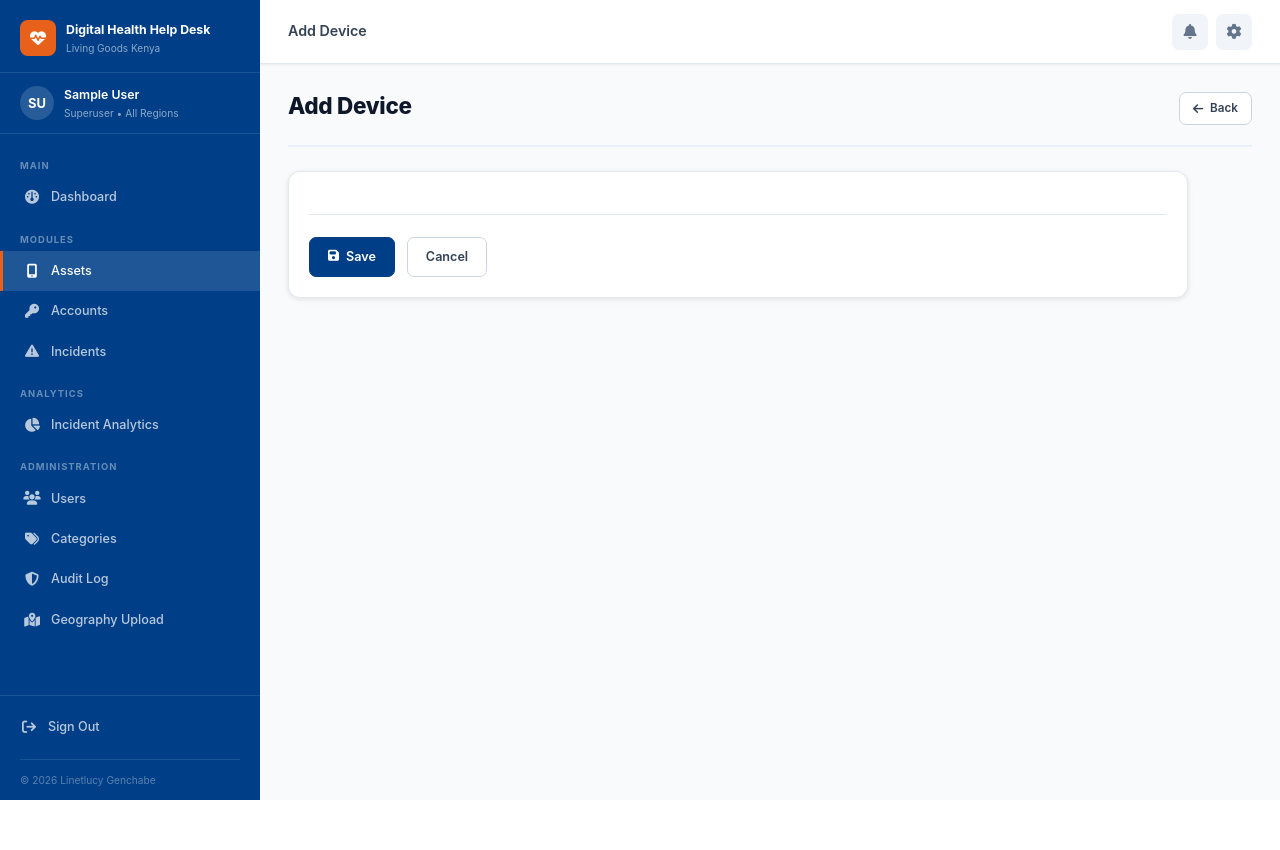
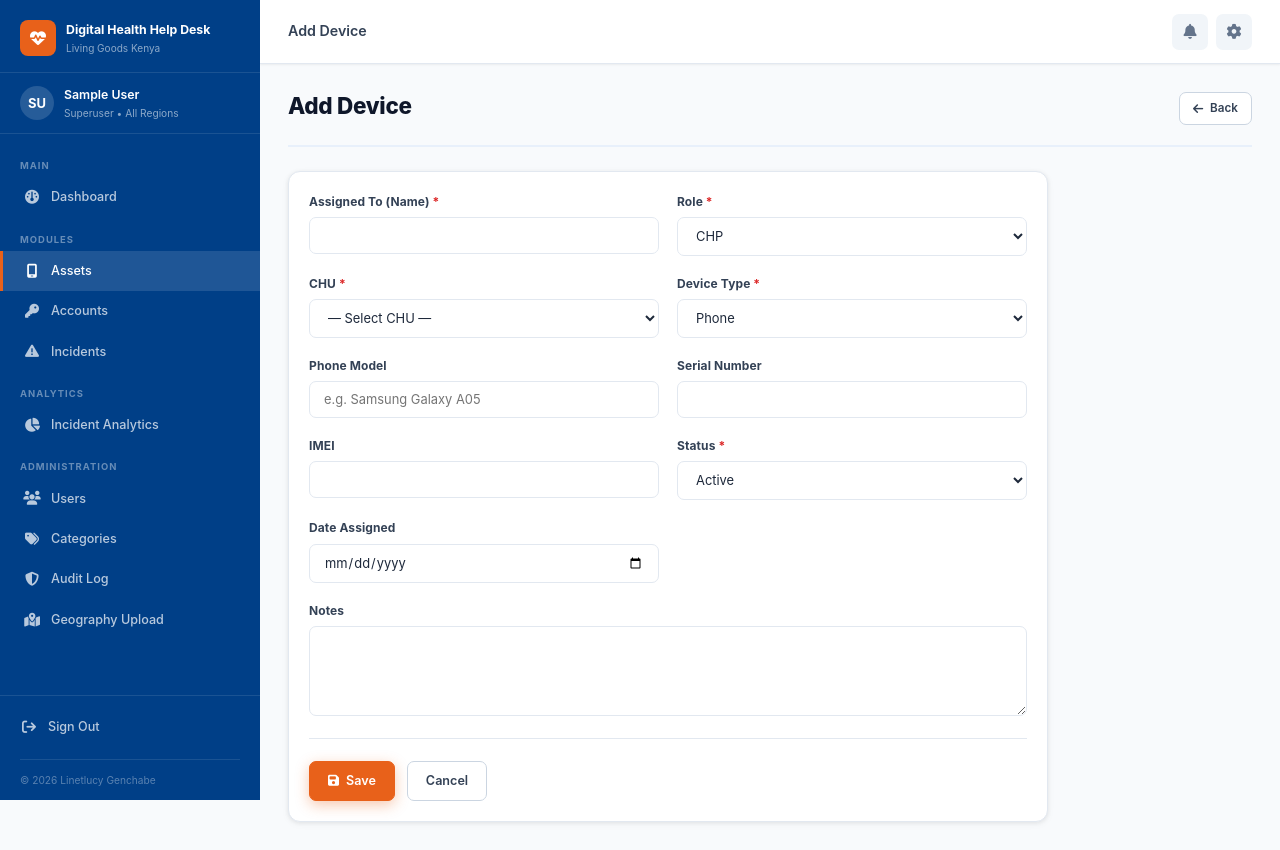
Before and after one commit to linetlucy-genchabe/DH-HelpDesk, a Django app: page /assets/create/ in a window 1280 px wide. Before the commit the page ends 800 px from the top, so only its background shows below. Run offline with Django 5.2, Linux system fonts and the light colour scheme; a user stored in the database is signed in; data comes from the database, SQL or seed files in the repository; tables that the repository leaves empty hold one stand-in row (values such as "Sample post"); data that the repository does not hold is empty.

Commit message:
update the device form

```diff
--- a/templates/assets/device_form.html
+++ b/templates/assets/device_form.html
@@ -9,54 +9,101 @@
     {% if obj %}<div class="page-subtitle">Editing: {{ obj }}</div>{% endif %}
   </div>
   <div class="page-header-actions">
-    <a href="javascript:history.back()" class="btn btn-outline btn-sm"><i class="fa-solid fa-arrow-left"></i> Back</a>
+    <a href="{% url 'device_list' %}" class="btn btn-outline btn-sm"><i class="fa-solid fa-arrow-left"></i> Back</a>
   </div>
 </div>
 
-<div class="card" style="max-width:900px;">
+<div class="card" style="max-width:760px;">
   <div class="card-body">
-    <form method="post" enctype="multipart/form-data">
+    <form method="post">
       {% csrf_token %}
+
+      {% if status_only %}
+      <!-- CHA/Ward CHA — status and notes only -->
       <div class="form-grid">
-        {% for field in form %}
-        <div class="form-group {% if field.field.widget.attrs.rows %}span-2{% endif %}">
-          <label class="form-label{% if field.field.required %} req{% endif %}" for="{{ field.id_for_label }}">{{ field.label }}</label>
-          {% if field.field.widget.input_type == 'checkbox' %}
-            <div style="display:flex;align-items:center;gap:8px;">
-              {{ field }}
-              <span style="font-size:0.82rem;color:var(--gray-600);">{{ field.help_text }}</span>
-            </div>
-          {% else %}
-            {% if field.field.widget.allow_multiple_selected %}
-              <select name="{{ field.html_name }}" id="{{ field.id_for_label }}" class="form-control" multiple style="min-height:100px;">
-                {% for choice in field.field.choices %}
-                <option value="{{ choice.0 }}" {% if choice.0 in field.value %}selected{% endif %}>{{ choice.1 }}</option>
-                {% endfor %}
-              </select>
-            {% else %}
-              {{ field }}
-            {% endif %}
-          {% endif %}
-          {% if field.errors %}<span class="form-error">{{ field.errors|join:", " }}</span>{% endif %}
-          {% if field.help_text and not field.field.widget.input_type == 'checkbox' %}<span class="form-hint">{{ field.help_text }}</span>{% endif %}
+        <div class="form-group">
+          <label class="form-label req">Status</label>
+          <select name="status" class="form-control">
+            {% for val, label in statuses %}
+            <option value="{{ val }}" {% if obj and obj.status == val %}selected{% endif %}>{{ label }}</option>
+            {% endfor %}
+          </select>
         </div>
-        {% endfor %}
+        <div class="form-group span-2">
+          <label class="form-label">Notes</label>
+          <textarea name="notes" class="form-control" rows="3">{{ obj.notes|default:'' }}</textarea>
+        </div>
       </div>
+
+      {% else %}
+      <!-- Full form -->
+      <div class="form-grid">
+        <div class="form-group">
+          <label class="form-label req">Assigned To (Name)</label>
+          <input type="text" name="assigned_to_name" class="form-control" value="{{ obj.assigned_to_name|default:'' }}" required>
+        </div>
+        <div class="form-group">
+          <label class="form-label req">Role</label>
+          <select name="assigned_to_role" class="form-control">
+            {% for val, label in roles %}
+            <option value="{{ val }}" {% if obj and obj.assigned_to_role == val %}selected{% endif %}>{{ label }}</option>
+            {% endfor %}
+          </select>
+        </div>
+        <div class="form-group">
+          <label class="form-label req">CHU</label>
+          <select name="chu" class="form-control" required>
+            <option value="">— Select CHU —</option>
+            {% for chu in chus %}
+            <option value="{{ chu.pk }}" {% if obj and obj.chu_id == chu.pk %}selected{% endif %}>{{ chu.name }} ({{ chu.ward.subcounty.name }})</option>
+            {% endfor %}
+          </select>
+        </div>
+        <div class="form-group">
+          <label class="form-label req">Device Type</label>
+          <select name="device_type" class="form-control">
+            {% for val, label in device_types %}
+            <option value="{{ val }}" {% if obj and obj.device_type == val %}selected{% endif %}>{{ label }}</option>
+            {% endfor %}
+          </select>
+        </div>
+        <div class="form-group">
+          <label class="form-label">Phone Model</label>
+          <input type="text" name="phone_model" class="form-control" value="{{ obj.phone_model|default:'' }}" placeholder="e.g. Samsung Galaxy A05">
+        </div>
+        <div class="form-group">
+          <label class="form-label">Serial Number</label>
+          <input type="text" name="serial_number" class="form-control" value="{{ obj.serial_number|default:'' }}">
+        </div>
+        <div class="form-group">
+          <label class="form-label">IMEI</label>
+          <input type="text" name="imei" class="form-control" value="{{ obj.imei|default:'' }}">
+        </div>
+        <div class="form-group">
+          <label class="form-label req">Status</label>
+          <select name="status" class="form-control">
+            {% for val, label in statuses %}
+            <option value="{{ val }}" {% if obj and obj.status == val %}selected{% endif %}>{{ label }}</option>
+            {% endfor %}
+          </select>
+        </div>
+        <div class="form-group">
+          <label class="form-label">Date Assigned</label>
+          <input type="date" name="date_assigned" class="form-control" value="{{ obj.date_assigned|default:'' }}">
+        </div>
+        <div class="form-group span-2">
+          <label class="form-label">Notes</label>
+          <textarea name="notes" class="form-control" rows="3">{{ obj.notes|default:'' }}</textarea>
+        </div>
+      </div>
+      {% endif %}
+
       <hr class="divider">
       <div class="d-flex gap-3">
-        <button type="submit" class="btn btn-primary"><i class="fa-solid fa-floppy-disk"></i> Save</button>
-        <a href="javascript:history.back()" class="btn btn-outline">Cancel</a>
+        <button type="submit" class="btn btn-orange"><i class="fa-solid fa-floppy-disk"></i> Save</button>
+        <a href="{% url 'device_list' %}" class="btn btn-outline">Cancel</a>
       </div>
     </form>
   </div>
 </div>
 {% endblock %}
-
-{% block extra_js %}
-<script>
-// Apply form-control class to all Django-rendered form fields
-document.querySelectorAll('input:not([type=checkbox]):not([type=radio]):not([type=file]), select:not([multiple]), textarea').forEach(el => {
-  if (!el.classList.contains('form-control')) el.classList.add('form-control');
-});
-</script>
-{% endblock %}
```
